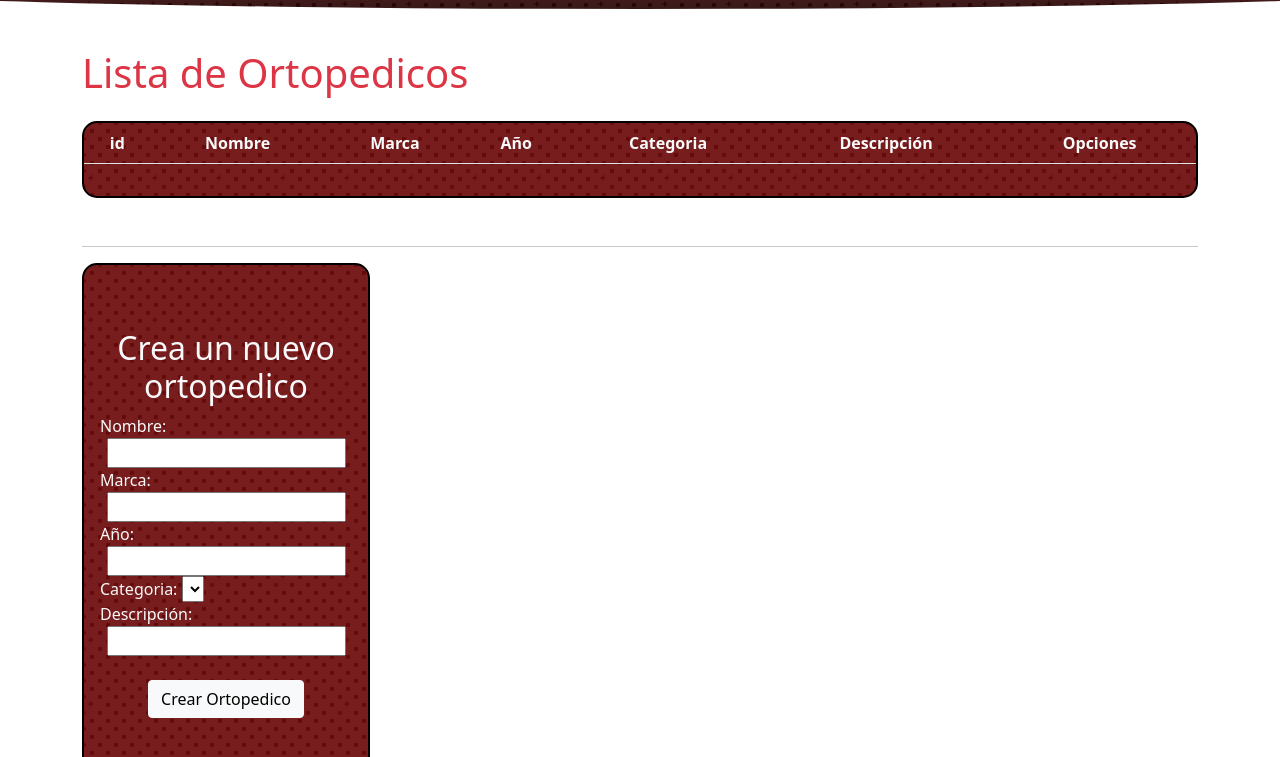
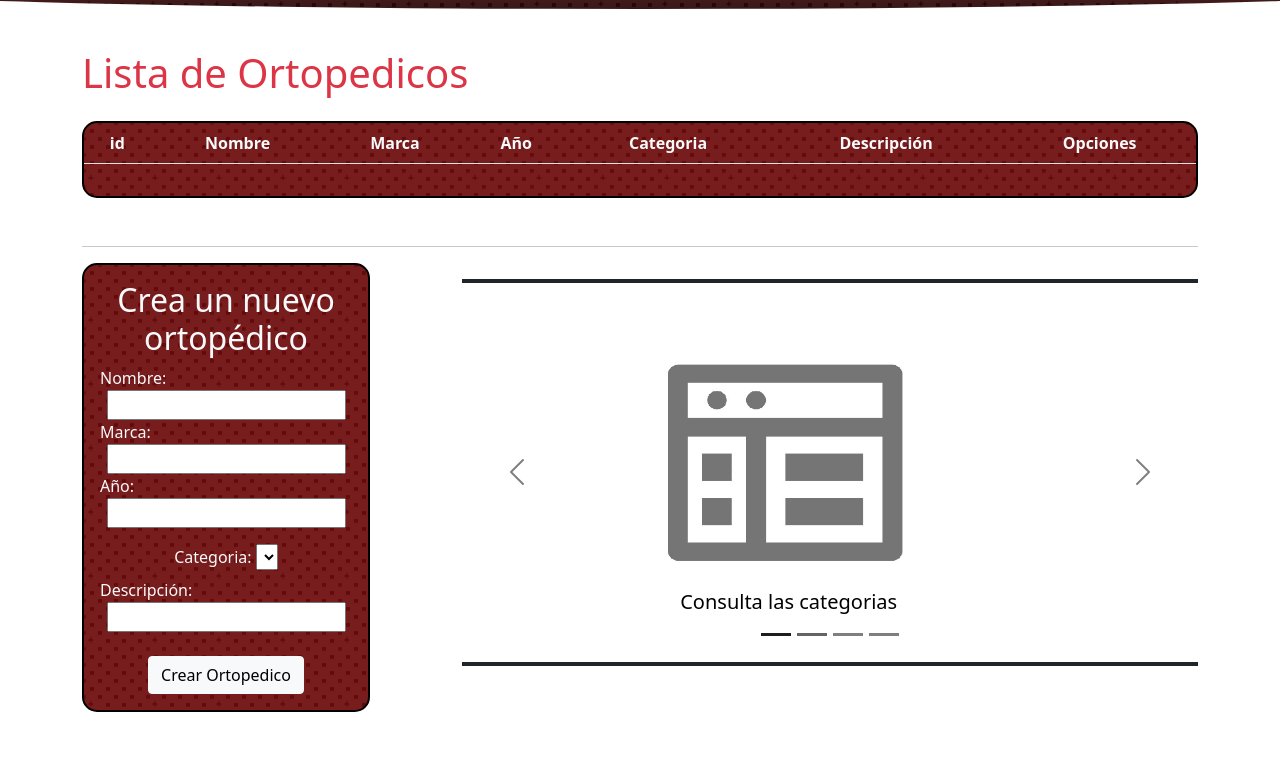
Before and after one commit to Talamaur30/Reto5_G5, a plain HTML site: page Front-R5/ortopedic.html in a window 1280 px wide. Shown: the part 187-944 px from the top of the page. Drawn offline with nearby package versions, Linux system fonts and the light colour scheme; no server answers.

Commit message:
arreglos

```diff
--- a/Front-R5/js/Funciones.js
+++ b/Front-R5/js/Funciones.js
@@ -410,7 +410,7 @@ $(document).ready(function(){
 });
 
 function autoInicioOrtopedic(){
-    console.log("se esta ejecutando")
+    console.log("se esta ejecutando autoinitOrtopedic")
     $.ajax({
         url: "http://150.230.91.159:8080/api/Ortopedic/all",
         type: "GET",
@@ -421,7 +421,7 @@ function autoInicioOrtopedic(){
             let $select = $("#select-category");
             $.each(respuesta, function (id,name){
                 $select.append('<option value='+name.id+'>'+name.name+'</option>');
-                console.log("select" +name.id);
+                console.log("select" + name.id);
             });
         }
 
--- a/Front-R5/ortopedic.html
+++ b/Front-R5/ortopedic.html
@@ -111,9 +111,9 @@
                             <div class="card card-cat mb-5 mx-50 " style="width: 18rem;">
 
                                 <div class="card-body">
-                                    <div class="formulario py-5">
+                                    <div class="formulario ">
                                         <div class="col-md-12 text-center text-light ">
-                                            <h2>Crea un nuevo ortopedico</h2>
+                                            <h2>Crea un nuevo ortopédico</h2>
                                         </div>
                                         <div class="col-12 text-start text-light ">
                                             <form id="formularioOrtopedic">
@@ -127,21 +127,22 @@
                                                     <input id="Obrand" type="text">
                                         </div>
                                         <label >Año:</label>
-                                        <div class=" text-center">
+                                        <div class=" text-center mb-3">
                                                     <input id="Oyear" type="number">
                                         </div>
-                                        <label >Categoria:</label>
-                                        <script>type="text/javascript"
+                                        <div class="text-center mb-2">
+                                        <label>Categoria:</label>
+                                        <script> type="text/javascript"
                                             window.onload = autoInicioCategoria();
                                             </script>
                                         <select id="select-category"></select>
-
+                                        </div>
                                         <div>
                                         <label>Descripción:</label>
                                             <div class=" text-center">
                                                      <input id="Odescription" type="text">
                                                 </div>
-                                                <div id="btnFormularioOrtopedic" class="text-center"><br>
+                                                <div id="btnFormularioOrtopedic" class="text-center mt-4">
                                                     <input id="btnCrear" type="submit" onclick="guardarInformacionOrtopedic()"
                                                         value="Crear Ortopedico" class="btn btn-light">
                                                 </div>
@@ -152,10 +153,10 @@
                                     </div>
                                 </div>
                             </div>
-                        </div>
+
 
                         <!-- INICIO DE CARRUSEL -->
-                        <div class="col-md-8 mt-3 ">
+                        <div class="col-md-8  mt-3 ">
                             <div id="carouselExampleIndicators "
                                 class="carousel carousel-dark slide border-4 border-bottom border-dark border-top border-dark"
                                 data-bs-ride="carousel">
@@ -220,6 +221,7 @@
                         </div>
                     </div>
                 </div>
+                </div>
 
            <!-- SEPARADOR FINAL-->
            <div class="container-lg-12">
```
Also changed, not shown: 3 other files.
